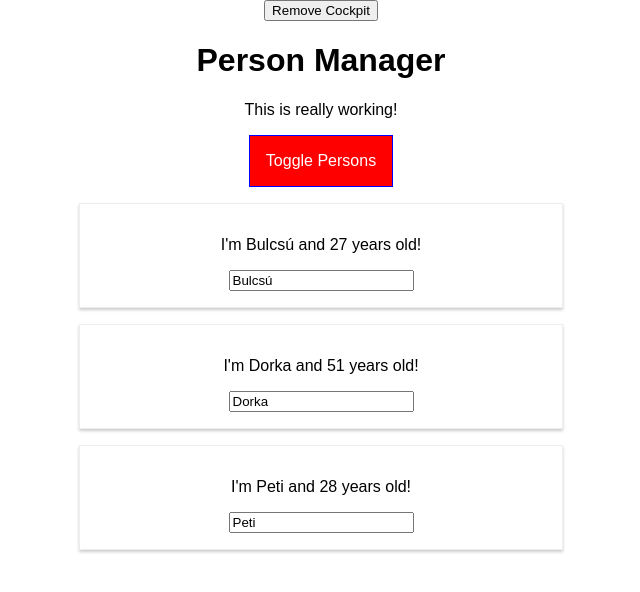
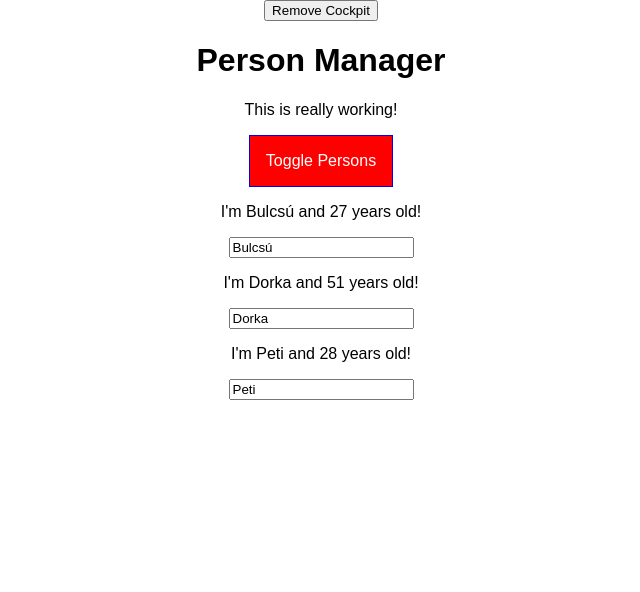
Before and after one commit to BulcsuFarmasi/react-course, a React app: page / in a window 1280 px wide. Both pictures are taken after a click on the button "Toggle Persons". Shown: the top 592 px of the page, without its empty margins (319-959 px from the left). Built offline with nearby package versions, Linux system fonts and the light colour scheme.

Commit message:
using adjecent elements as array

```diff
--- a/src/components/Persons/Person/Person.js
+++ b/src/components/Persons/Person/Person.js
@@ -4,19 +4,18 @@ import classes from "./Person.css";
 class Person extends Component {
   render() {
     console.log("[Person.js] rendering...");
-    return (
-      <div className={classes.Person}>
-        <p onClick={this.props.clicked}>
+    return [
+      <p key="i1" onClick={this.props.clicked}>
         I'm {this.props.name} and {this.props.age} years old!
-        </p>
-        <p>{this.props.children}</p>
+      </p>,
+      <p key="i2">{this.props.children}</p>,
       <input
+        key="i3"
         type="text"
         value={this.props.name}
         onChange={this.props.changed}
       />
-      </div>
-    );
+    ];
   }
 }
 
```
Lines whose indentation alone changed are shown as unchanged.
